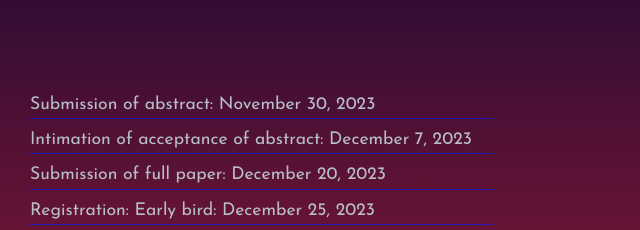
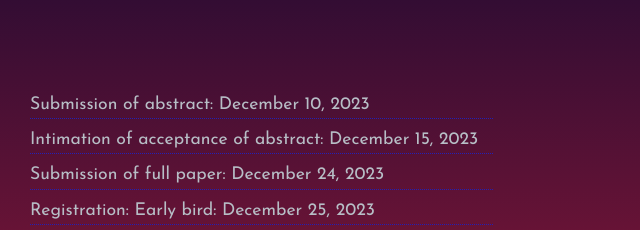
Before and after one commit to VUCommerceDept/TIFS2024, a plain HTML site: page index.html in a window 1280 px wide. Shown: the part 2967-3197 px from the top of the page, 84-724 px from the left. Drawn offline with nearby package versions, Linux system fonts and the light colour scheme; no server answers.

Commit message:
new deadline updation

```diff
--- a/index.html
+++ b/index.html
@@ -275,9 +275,9 @@
                 <div class="row mt-2">
                     <div class="col-md-6 col-lg-6 align-self-center">
                         <ul class="list-item">
-                            <li>Submission of abstract: November 30, 2023</li>
-                            <li>Intimation of acceptance of abstract: December 7, 2023</li>
-                            <li>Submission of full paper: December 20, 2023</li>
+                            <li>Submission of abstract: December 10, 2023</li>
+                            <li>Intimation of acceptance of abstract: December 15, 2023</li>
+                            <li>Submission of full paper: December 24, 2023</li>
                             <li>Registration: Early bird: December 25, 2023</li>
                             <li>Registration: Late bird: December 31, 2023</li>
                         </ul>
```
